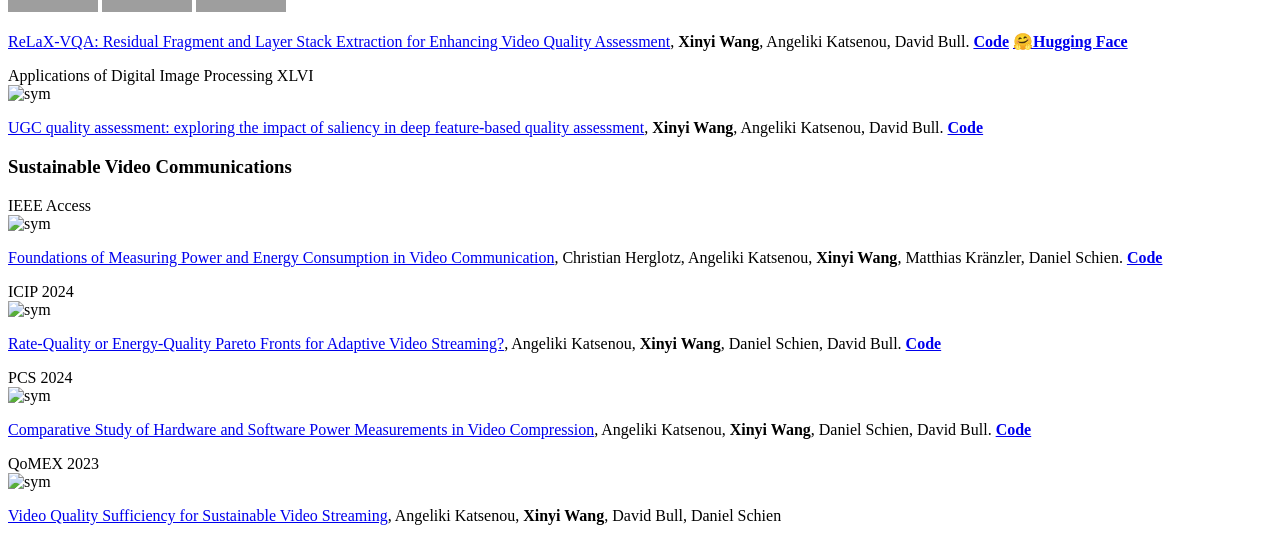
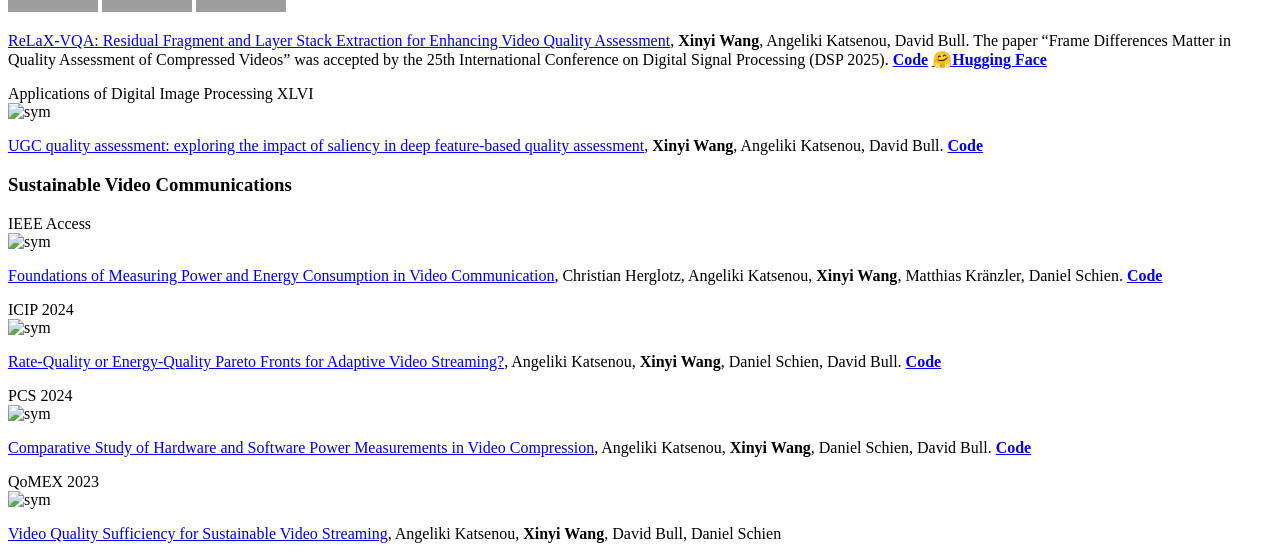
Before and after one commit to xinyiW915/xinyiW915.github.io, a Jekyll site: the page built from _pages/includes/pub.md, in a window 1280 px wide and 900 px high, scrolled down 1112 px, cut to the strip 341-900 px from the top of the window. Built offline with Jekyll 4.4.1, drawn with Linux system fonts in a browser that asks for light colours; our own code applies the rules of GitHub Pages for plain Markdown files; grey boxes are pictures that could not be loaded.

Commit message:
Update pub.md

```diff
--- a/_pages/includes/pub.md
+++ b/_pages/includes/pub.md
@@ -8,7 +8,8 @@
 [![PWC](https://img.shields.io/endpoint.svg?url=https://paperswithcode.com/badge/relax-vqa-residual-fragment-and-layer-stack/video-quality-assessment-on-youtube-ugc)](https://paperswithcode.com/sota/video-quality-assessment-on-youtube-ugc?p=relax-vqa-residual-fragment-and-layer-stack)
 [![PWC](https://img.shields.io/endpoint.svg?url=https://paperswithcode.com/badge/relax-vqa-residual-fragment-and-layer-stack/video-quality-assessment-on-konvid-1k)](https://paperswithcode.com/sota/video-quality-assessment-on-konvid-1k?p=relax-vqa-residual-fragment-and-layer-stack)
 
-[ReLaX-VQA: Residual Fragment and Layer Stack Extraction for Enhancing Video Quality Assessment](https://arxiv.org/abs/2407.11496), **Xinyi Wang**, Angeliki Katsenou, David Bull. [**Code**](https://github.com/xinyiW915/ReLaX-VQA) [**🤗Hugging Face**](https://huggingface.co/papers/2407.11496)
+[ReLaX-VQA: Residual Fragment and Layer Stack Extraction for Enhancing Video Quality Assessment](https://arxiv.org/abs/2407.11496), **Xinyi Wang**, Angeliki Katsenou, David Bull.
+The paper “Frame Differences Matter in Quality Assessment of Compressed Videos” was accepted by the 25th International Conference on Digital Signal Processing (DSP 2025). [**Code**](https://github.com/xinyiW915/ReLaX-VQA) [**🤗Hugging Face**](https://huggingface.co/papers/2407.11496)
 </div>
 </div>
 
```
